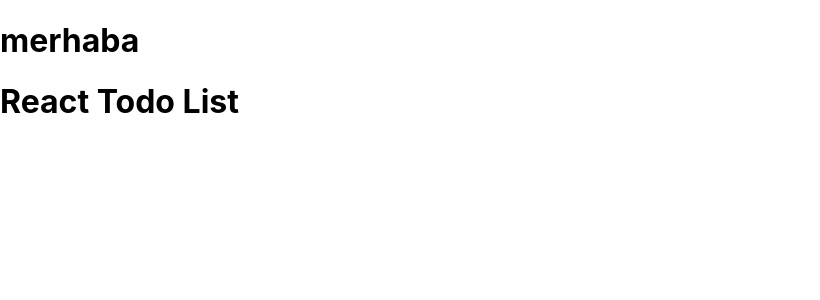
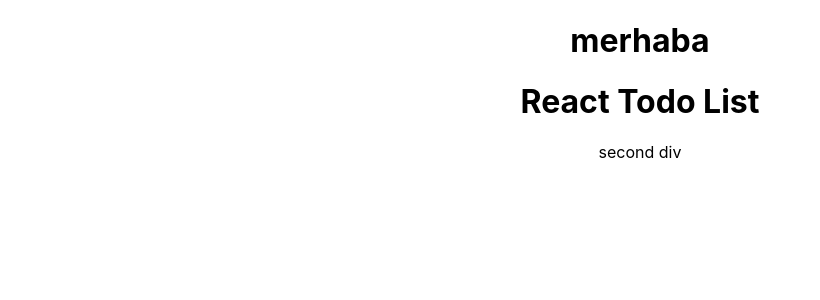
Before and after one commit to ayseglaydgan/Scrimba-FrontEnd-Projects, a React (Create React App) app in the folder React/hello-react/: page / in a window 1280 px wide. Shown: the top 300 px of the page, without its empty margins (0-820 px from the left). Built offline with nearby package versions, Linux system fonts and the light colour scheme.

Commit message:
JSX examples tried

```diff
--- a/React/hello-react/src/App.js
+++ b/React/hello-react/src/App.js
@@ -5,9 +5,14 @@ import Header from './components/Header';
 
 function App() {
   return (
-    <div>
-      <h1>merhaba</h1>
-      <Header />
+    <div className="App">
+      <div>
+        <h1>merhaba</h1>
+        <Header />
+      </div>
+      <div>
+        <p>second div</p>
+      </div>
     </div>
   );
 }
```
